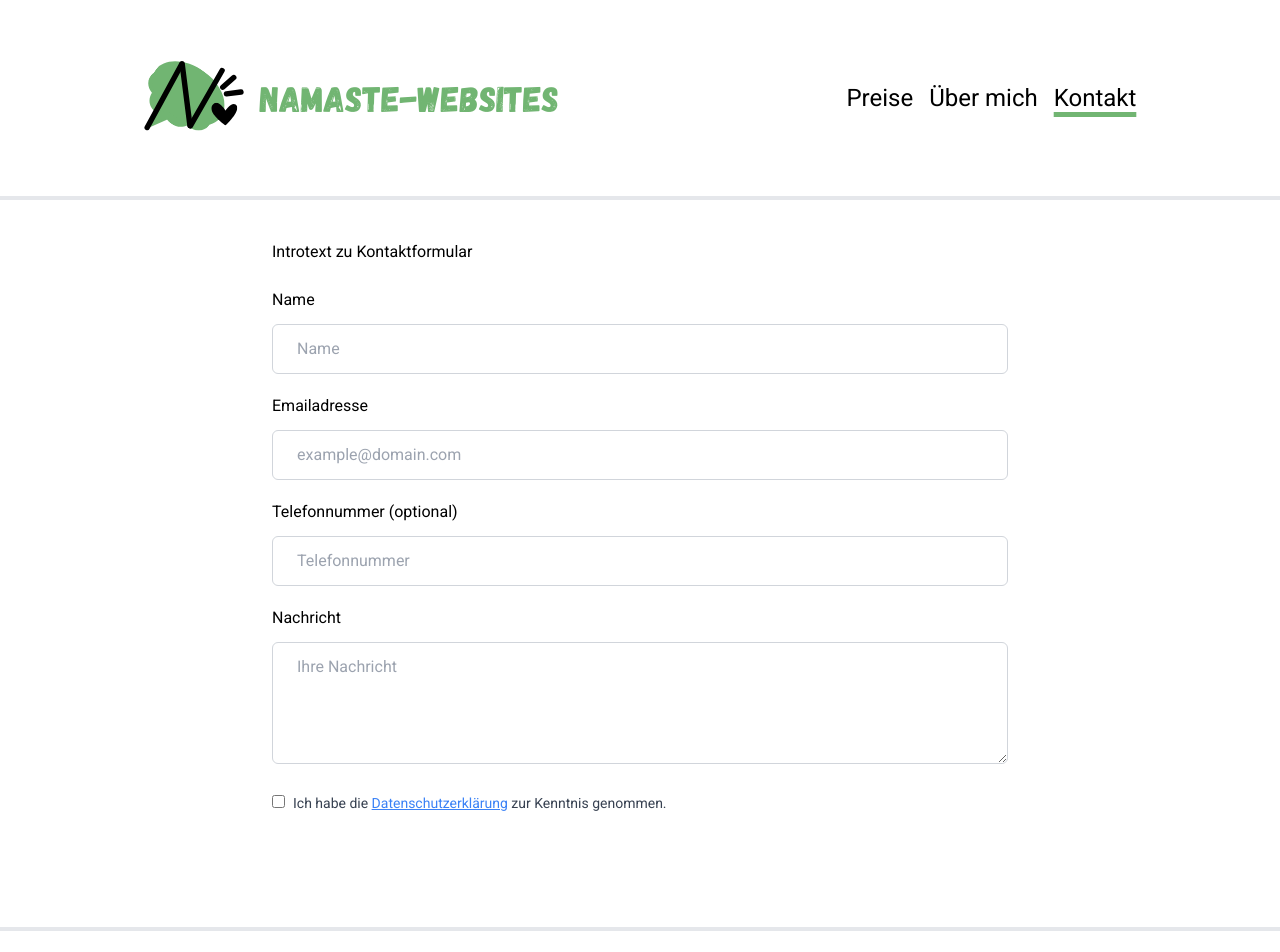
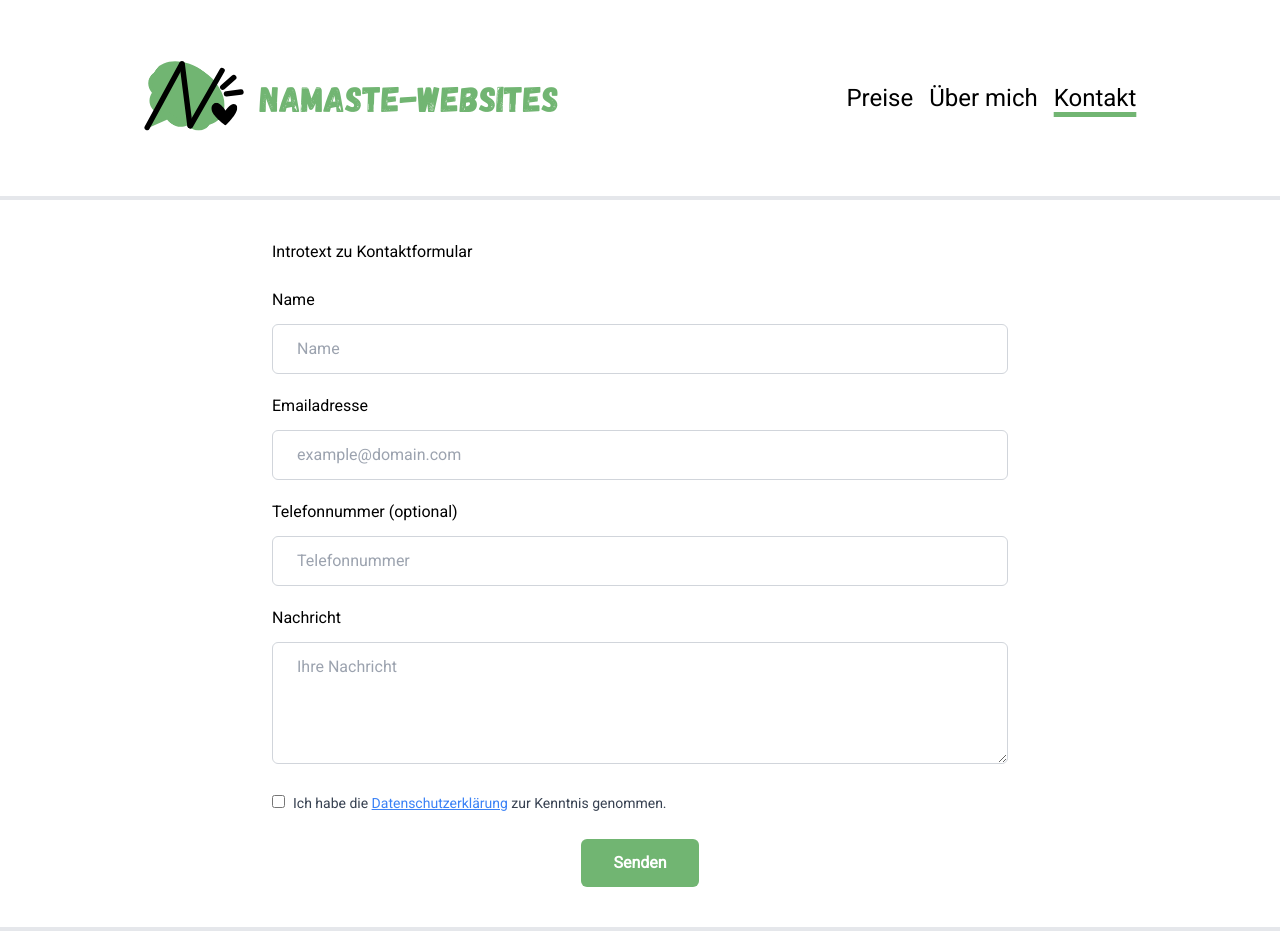
Before and after one commit to dscmari/namaste-websites, a Next.js app: page /namaste-websites/Kontakt in a window 1280 px wide. Shown: the top 952 px of the page. Built offline with nearby package versions, Linux system fonts and the light colour scheme.

Commit message:
fix contact submit button

```diff
--- a/src/app/components/Contact.tsx
+++ b/src/app/components/Contact.tsx
@@ -70,7 +70,7 @@ export default function Contact() {
                         </label>
                     </div>
                     <div className='text-center'>
-                        <button className='hover:shadow-form rounded-md bg-cadedBlue py-3 px-8 m-6 font-semibold text-white outline-none'>
+                        <button className='hover:shadow-form rounded-md bg-namasteGreen py-3 px-8 m-6 font-semibold text-white outline-none'>
                             Senden
                         </button>
                     </div>
```
Also changed, not shown: 19 other files (tests, documents, lock files or other folders).
